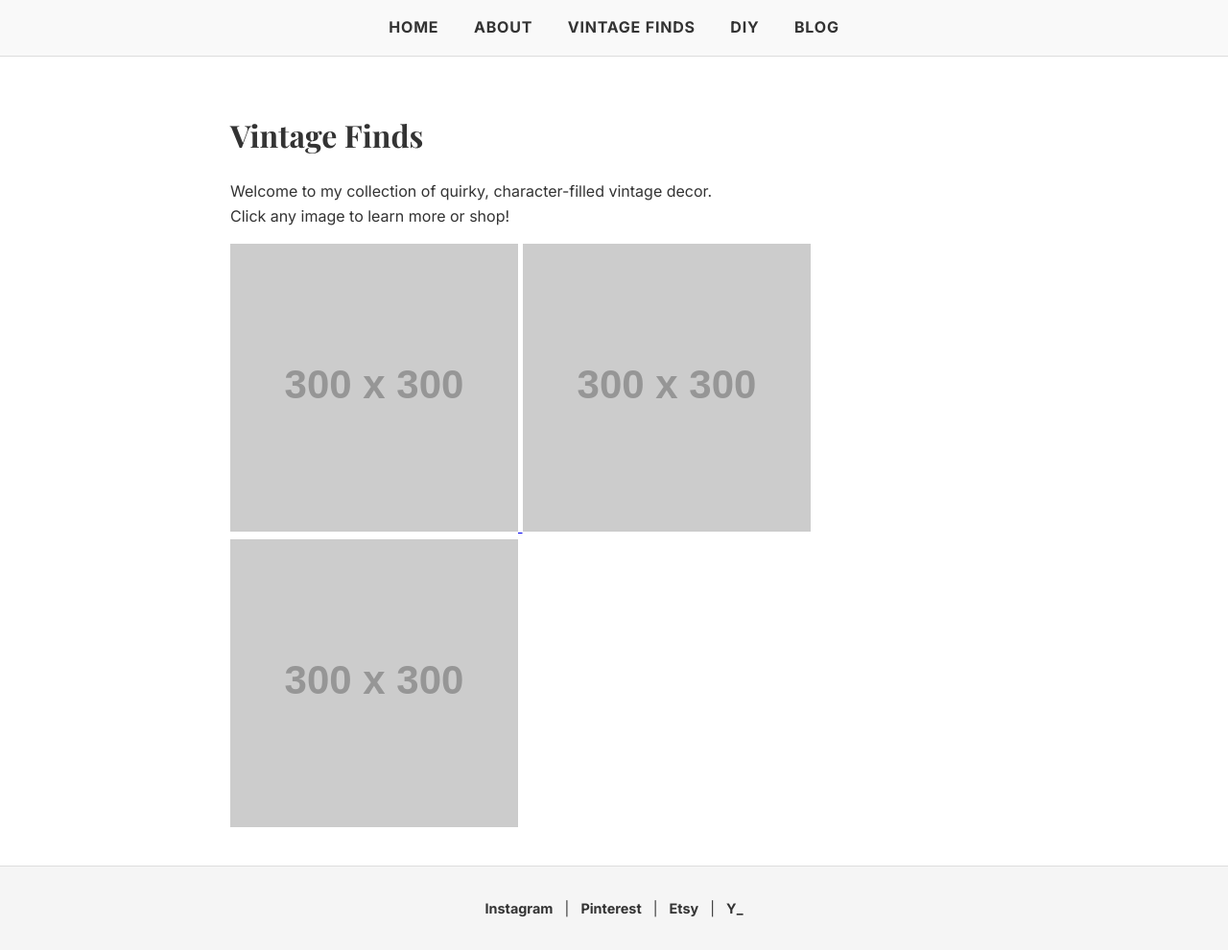
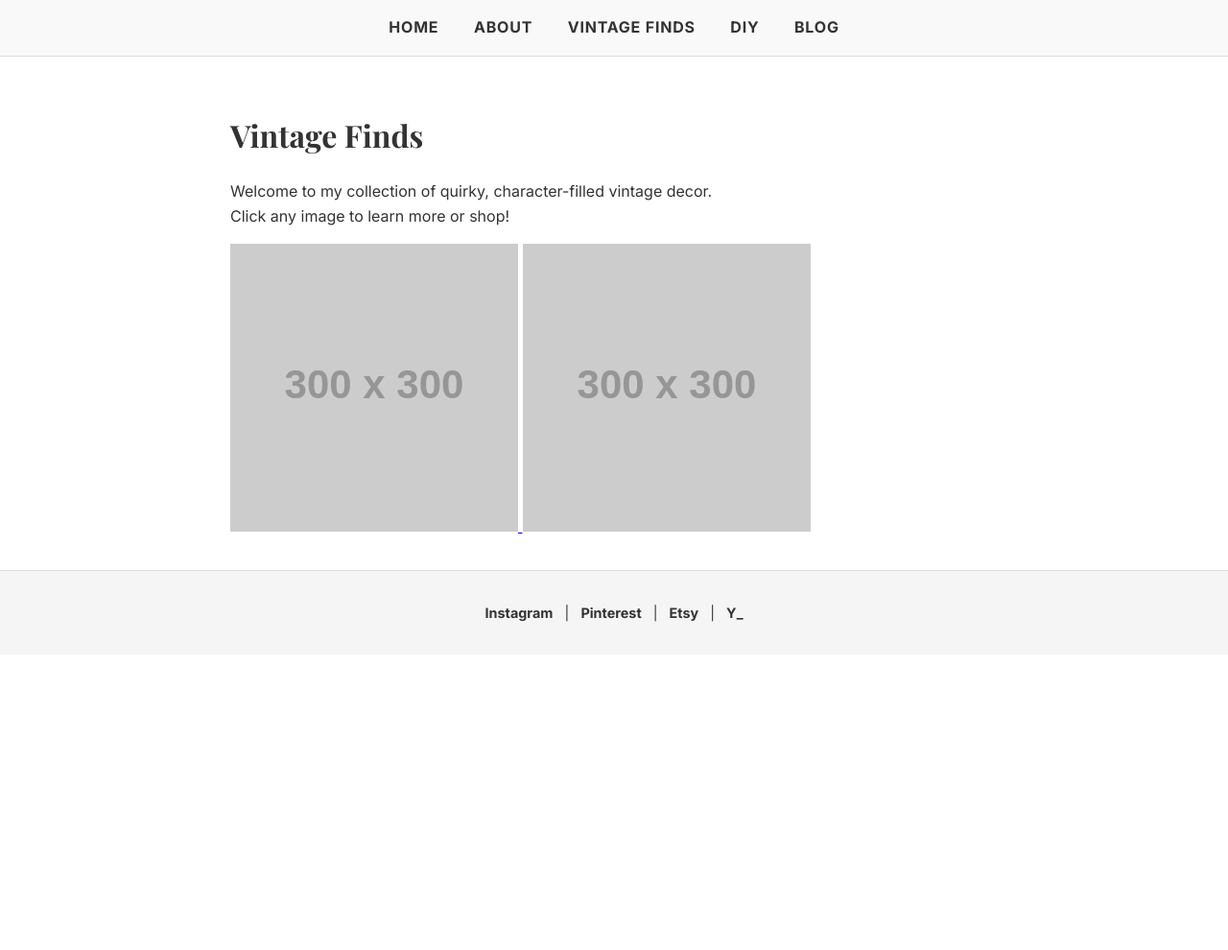
Before and after one commit to hannistudios/hannistudios.github.io, a Jekyll site: the page built from vintage.md, in a window 1280 px wide. Shown: the whole page at 96% size. Built offline with Jekyll 4.4.1, drawn with Linux system fonts in a browser that asks for light colours; after the commit the page ends 900 px from its top, so only the background shows below that.

Commit message:
Update vintage.md

```diff
--- a/vintage.md
+++ b/vintage.md
@@ -16,6 +16,3 @@ Click any image to learn more or shop!
   <a href="https://etsy.com/listing/2" target="_blank">
     <img src="https://via.placeholder.com/300x300.png?text=Item+2" alt="Vintage item 2">
   </a>
-<a href="https://etsy.com/listing/3" target="_blank">
-  <img src="https://via.placeholder.com/300x300.png?text=Item+3" alt="Vintage item 3">
-</a>
```
